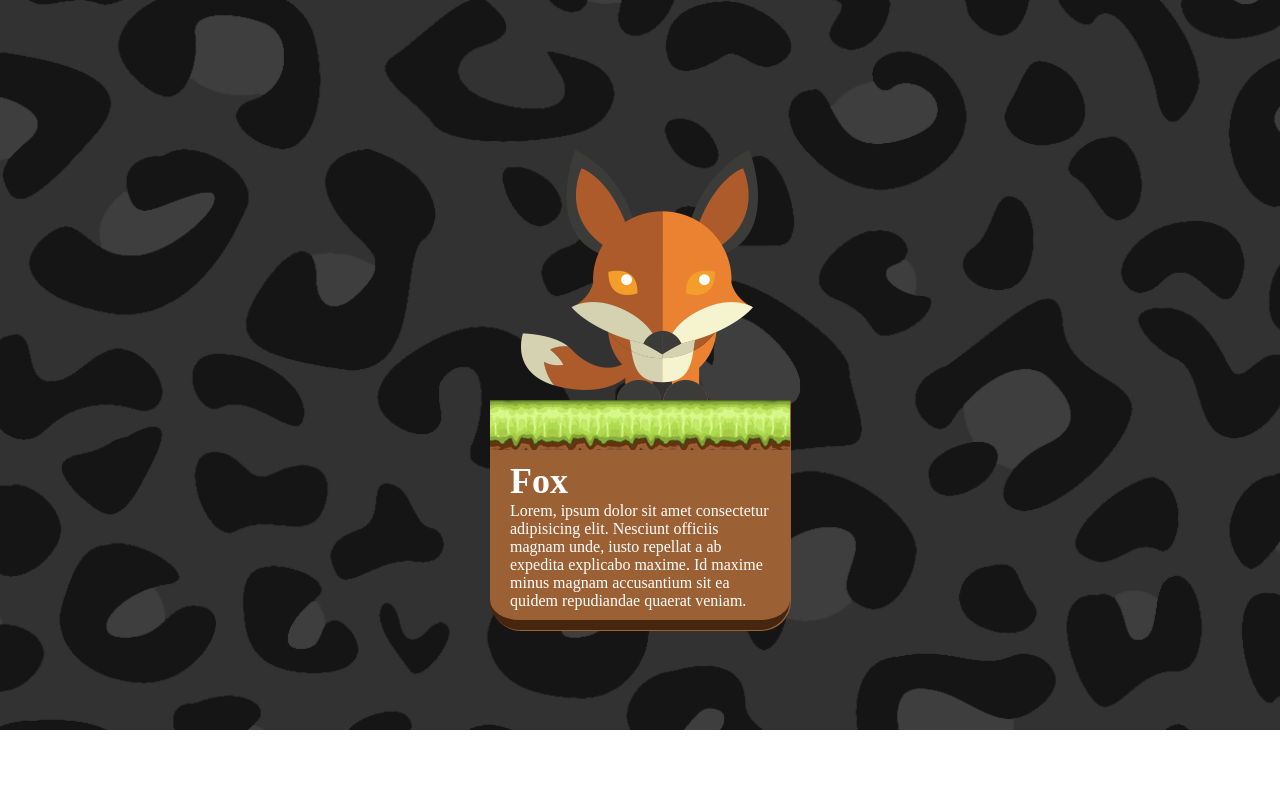
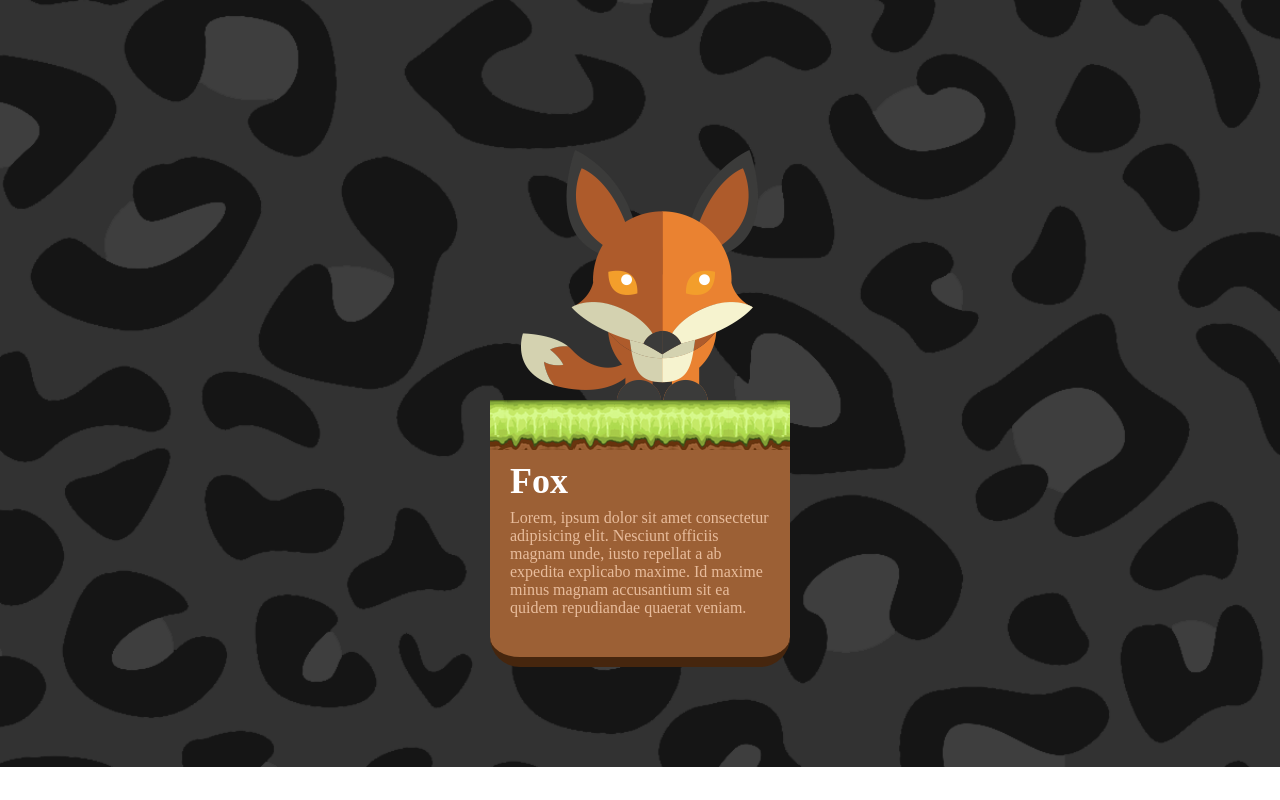
Before and after one commit to hspark9781/HTML-CSS-Practice, a plain HTML site: page funnycss/mini/index.html in a window 1280 px wide. Drawn offline with Linux system fonts and the light colour scheme; files whose address does not match are found by name.

Commit message:
[html-css] css특강 mini-text수정

```diff
--- a/funnycss/mini/css/index.css
+++ b/funnycss/mini/css/index.css
@@ -26,7 +26,6 @@ body {
     margin: 0 auto;
     border-radius: 0 0 30px 30px;
     background-color: #9C6035;
-    box-shadow: 1px 1px  #9C6035;
     border-bottom: 10px solid #46260E;
 }
 
@@ -36,6 +35,7 @@ body {
 
 .contents-text .title {
     font-size: 36px;
+    margin-bottom: 7px;
 }
 
 .header img {
@@ -49,5 +49,9 @@ body {
 }
 
 .contents .contents-text {
-    padding: 10px 20px;
+    padding: 10px 20px 40px 20px;
 }
+
+.des {
+    color: #E8BC9C;;
+}
```
